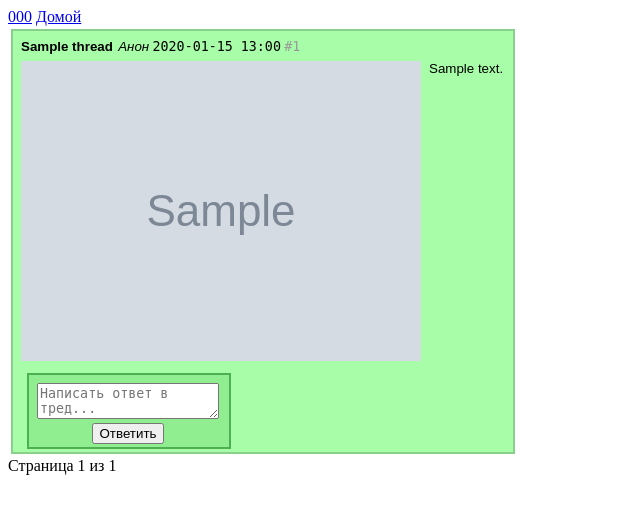
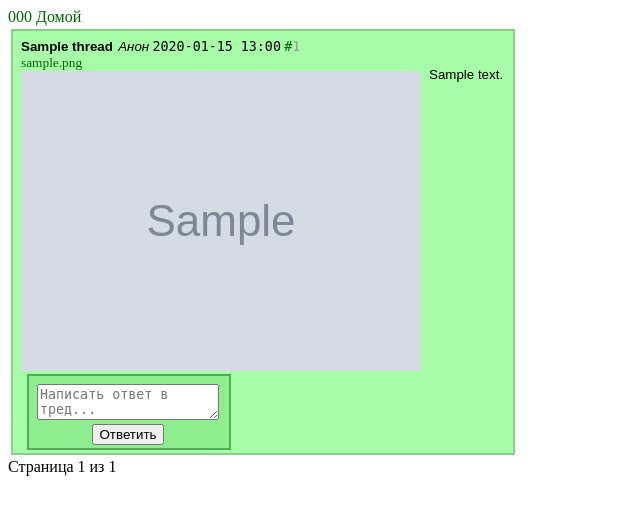
Before and after one commit to Yustis-Kof/adyhach, a Django app: page /000/ in a window 1280 px wide. Shown: the top 515 px of the page, without its empty margins (0-640 px from the left). Run offline with Django 5.2, Linux system fonts and the light colour scheme; tables that the repository leaves empty hold one stand-in row (values such as "Sample post"); grey boxes marked "Sample" are stand-in pictures.

Commit message:
fixes + design

```diff
--- a/imageboard/board/static/css/main.css
+++ b/imageboard/board/static/css/main.css
@@ -46,9 +46,9 @@
     font-style: italic;
 }
 
-.post-content {
+.post-text {
     display: flex;
-    margin-top: 6px;
+    margin-top: 12px;
     margin-bottom: 12px;
     font-family: arial, helvetica, sans-serif;
 }
@@ -57,11 +57,29 @@ h3 {
     color: red;
 }
 
-img {
+.post-content {
+    display: flex;
+}
+
+.attachment {
     display: flex;
     margin-right: 8px;
+    flex-direction: column;
+    align-items: flex-start;
 }
 
+.attachment a {
+    display: block;
+}
+
+a {
+    color: darkgreen;
+    text-decoration: none;
+}
+
+a:hover{
+    text-decoration: underline;
+}
 
 
 #logout-form {
--- a/imageboard/board/templates/board.html
+++ b/imageboard/board/templates/board.html
@@ -9,22 +9,25 @@
             {% for post in thread.post_set.all %}
 
                 {% if post.id == thread.post_set.first.id %}
-                    <div>
+                    <div id="{{post.local_id}}">
                     <p class="post-title">{{ thread.title }}</p>
                     <p class="post-author">Анон</p>
                     <p class="post-date">{{ thread.date|date:'Y-m-d H:i' }}</p>
-                    <p class="post-id">#{{ thread.post_set.first.local_id }}</p>
                 {% else %}
-                    <div class="post reply">
+                    <div class="post reply" id="{{post.local_id}}">
                     <p class="post-author">Анон</p>
                     <p class="post-date">{{ post.date|date:'Y-m-d H:i' }}</p>
-                    <p class="post-id">#{{ post.local_id }}</p>
                 {% endif %}
-                <p class="post-content">
-                {% for file in post.attachment_set.all %}
-                    <img src="{{file.file.url}}">
-                {% endfor %}
-                {{ post.content }}</p>
+                <p class="post-id"><a href="#{{ post.local_id }}">#</a>{{ post.local_id }}</p>
+                <div class="post-content">
+                    {% for file in post.attachment_set.all %}
+                        <div class="attachment">
+                            <a href="{{ file.file.url }}">{{ file.file.name }}</a>
+                            <img src="{{file.file.url}}">
+                        </div>
+                    {% endfor %}
+                    <p class="post-text">{{ post.content }}</p>
+                    </div>
                 </div>
             {% endfor %}
         <div class='post reply'>
@@ -34,7 +37,7 @@
             <input type="hidden" name="thread" value="{{ thread.id }}">
             <textarea name="content" placeholder="Написать ответ в тред..." required></textarea>
             <br>
-            <div style="display: flex; justify-content: center; margin-bottom: 3px;"><button type="submit">Ответить</button></div>
+            <div style="display: flex; justify-content: center; margin-bottom: 3px;"><button type="submit" name="reply">Ответить</button></div>
         </form>
         </div>
         </div>
--- a/imageboard/board/urls.py
+++ b/imageboard/board/urls.py
@@ -8,10 +8,9 @@ from django.conf.urls.static import static
 urlpatterns = [
     path('', views.home, name="home"),
     path('faq/', views.faq, name="faq"),
-
+    path('login/', auth_views.LoginView.as_view(template_name="login.html"), name='login'),
+    path('logout/', auth_views.LogoutView.as_view(template_name='logout.html'), name='logout'),
     path('<slug:code>/', views.board.as_view(), name='board'),
-    path('login/', auth_views.LoginView.as_view(template_name="login.html"), name='login'),
-    path('logout/', auth_views.LogoutView.as_view(template_name='logout.html'), name='logout')
 ]
 
 
--- a/imageboard/board/views.py
+++ b/imageboard/board/views.py
@@ -31,7 +31,7 @@ class board(ListView):
     model = Thread
     template_name = 'board.html'
     context_object_name = 'threads'
-    ordering = '-id'
+    ordering = '-last'
     paginate_by = 2
 
     def get_queryset(self):
@@ -48,13 +48,14 @@ class board(ListView):
 
     def post(self, request, code, *args, **kwargs):
         form = request.POST.dict()
-        print(request)
-        Post.objects.create(
-            thread = Thread.objects.get(id=form["thread"]),
-            content = form["content"]
-        )
+        print(request.POST)
+        if 'reply' in request.POST:
+            Post.objects.create(
+                thread = Thread.objects.get(id=form["thread"]),
+                content = form["content"]
+            )
 
-        self.object_list = self.get_queryset()
-        allow_empty = self.get_allow_empty()
-        context=self.get_context_data()
+            self.object_list = self.get_queryset()
+            allow_empty = self.get_allow_empty()
+            context=self.get_context_data()
         return HttpResponseRedirect(reverse('board', kwargs={"code": self.kwargs['code']})) # Редиректим к этой же странице, чтобы не было повторной отправки
```
